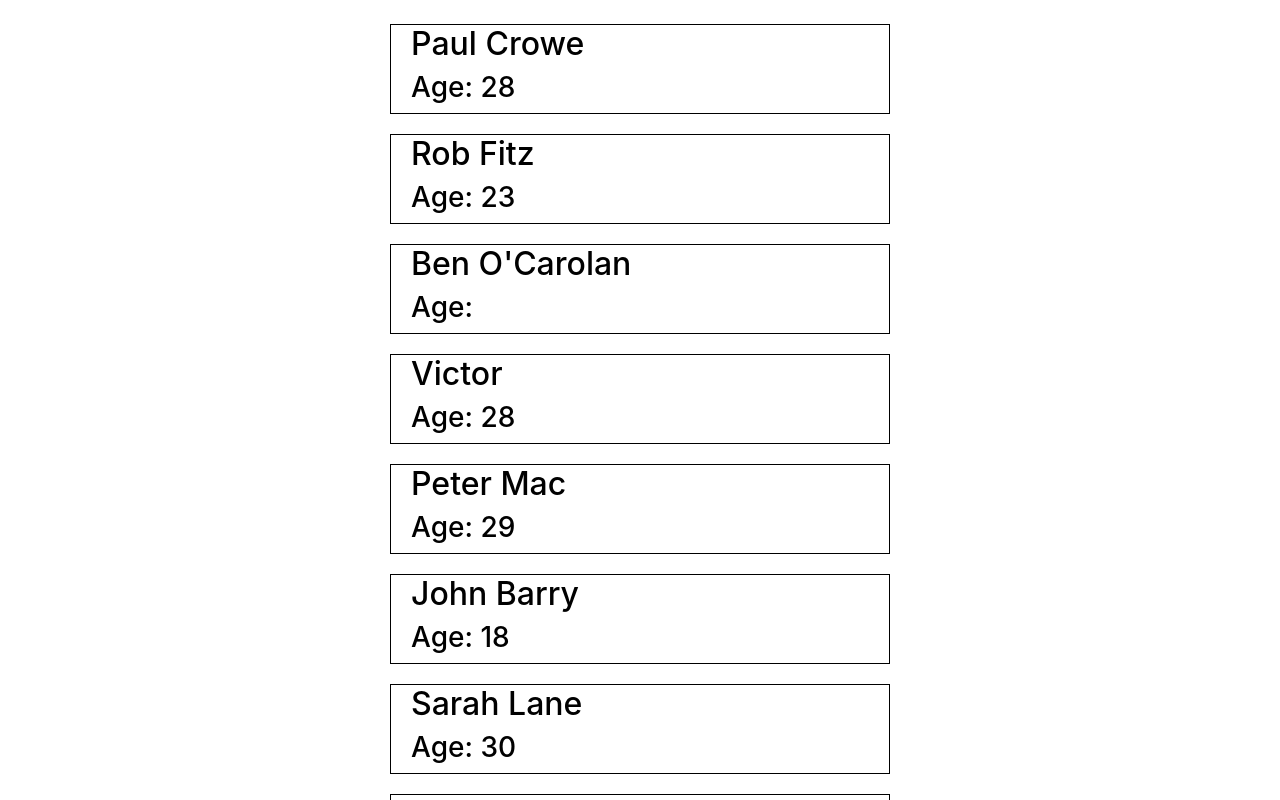
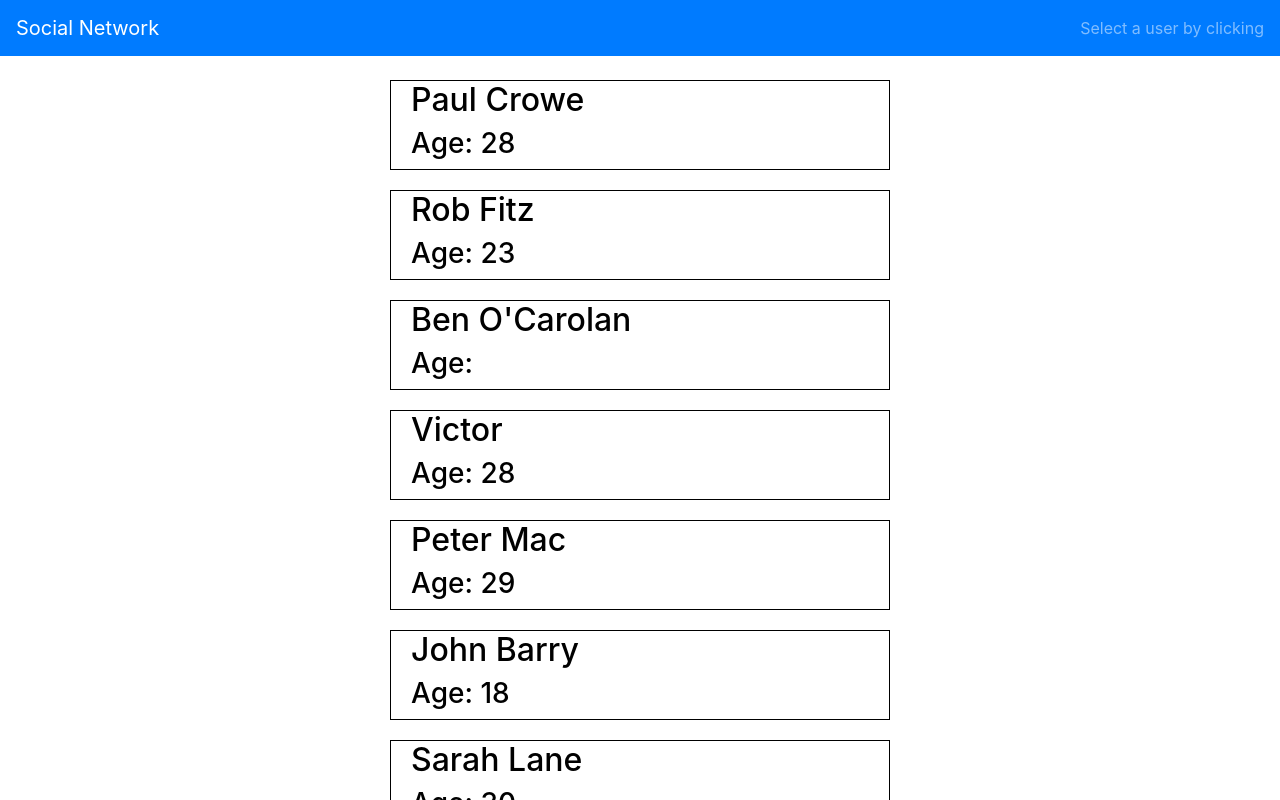
Before and after one commit to nenadbarjak/social-network, a React (Create React App) app: page / in a window 1280 px wide. Shown: the top 800 px of the page. Built offline with nearby package versions, Linux system fonts and the light colour scheme.

Commit message:
Add Header component

```diff
--- a/package.json
+++ b/package.json
@@ -6,7 +6,7 @@
     "@testing-library/jest-dom": "^5.11.4",
     "@testing-library/react": "^11.1.0",
     "@testing-library/user-event": "^12.1.10",
-    "bootstrap": "^5.0.0",
+    "bootstrap": "^4.6.0",
     "react": "^17.0.2",
     "react-bootstrap": "^1.5.2",
     "react-dom": "^17.0.2",
--- a/public/index.html
+++ b/public/index.html
@@ -24,7 +24,7 @@
       work correctly both with client-side routing and a non-root public URL.
       Learn how to configure a non-root public URL by running `npm run build`.
     -->
-    <title>React App</title>
+    <title>Social Network</title>
   </head>
   <body>
     <noscript>You need to enable JavaScript to run this app.</noscript>
--- a/src/App.js
+++ b/src/App.js
@@ -1,4 +1,5 @@
 import { BrowserRouter as Router, Switch, Route } from 'react-router-dom';
+import Header from './components/Header';
 import User from './components/User';
 import UsersList from './components/UsersList';
 
@@ -6,6 +7,7 @@ function App() {
   return (
     <Router>
       <div className="App">
+        <Header />
         <Switch>
           <Route path='/' exact>
             <UsersList />
--- /dev/null
+++ b/src/components/Header.js
@@ -0,0 +1,16 @@
+import Navbar from 'react-bootstrap/Navbar';
+import { Link } from 'react-router-dom';
+
+const Header = () => {
+    return (
+        <Navbar bg="primary" variant="dark" collapseOnSelect expand="md">
+            <Navbar.Brand as={Link} to='/'>Social Network</Navbar.Brand>
+            <Navbar.Toggle aria-controls="responsive-navbar-nav" />
+            <Navbar.Collapse id="responsive-navbar-nav">
+                <Navbar.Text className='ml-auto'>Select a user by clicking</Navbar.Text>
+            </Navbar.Collapse>
+        </Navbar>
+    );
+}
+
+export default Header;
```
Also changed, not shown: 1 other file (tests, documents, lock files or other folders).
